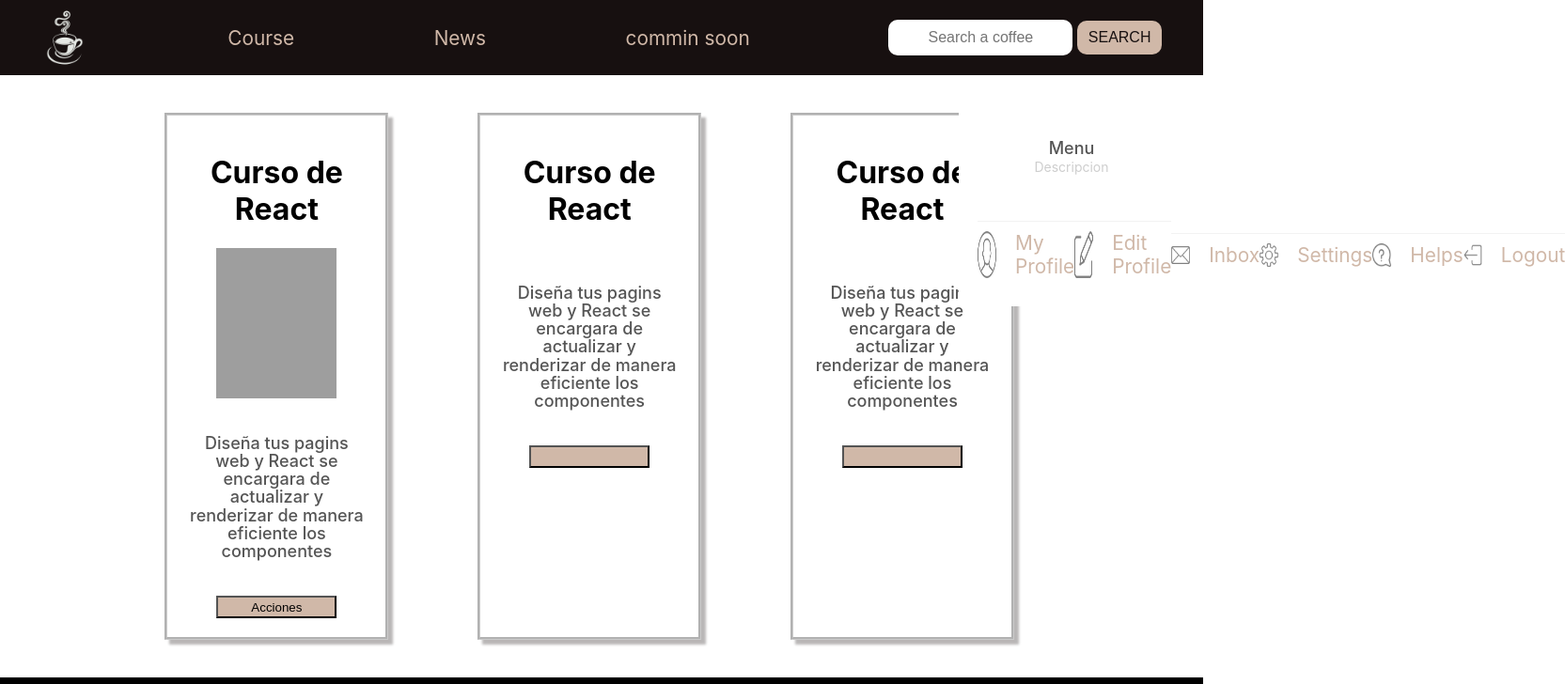
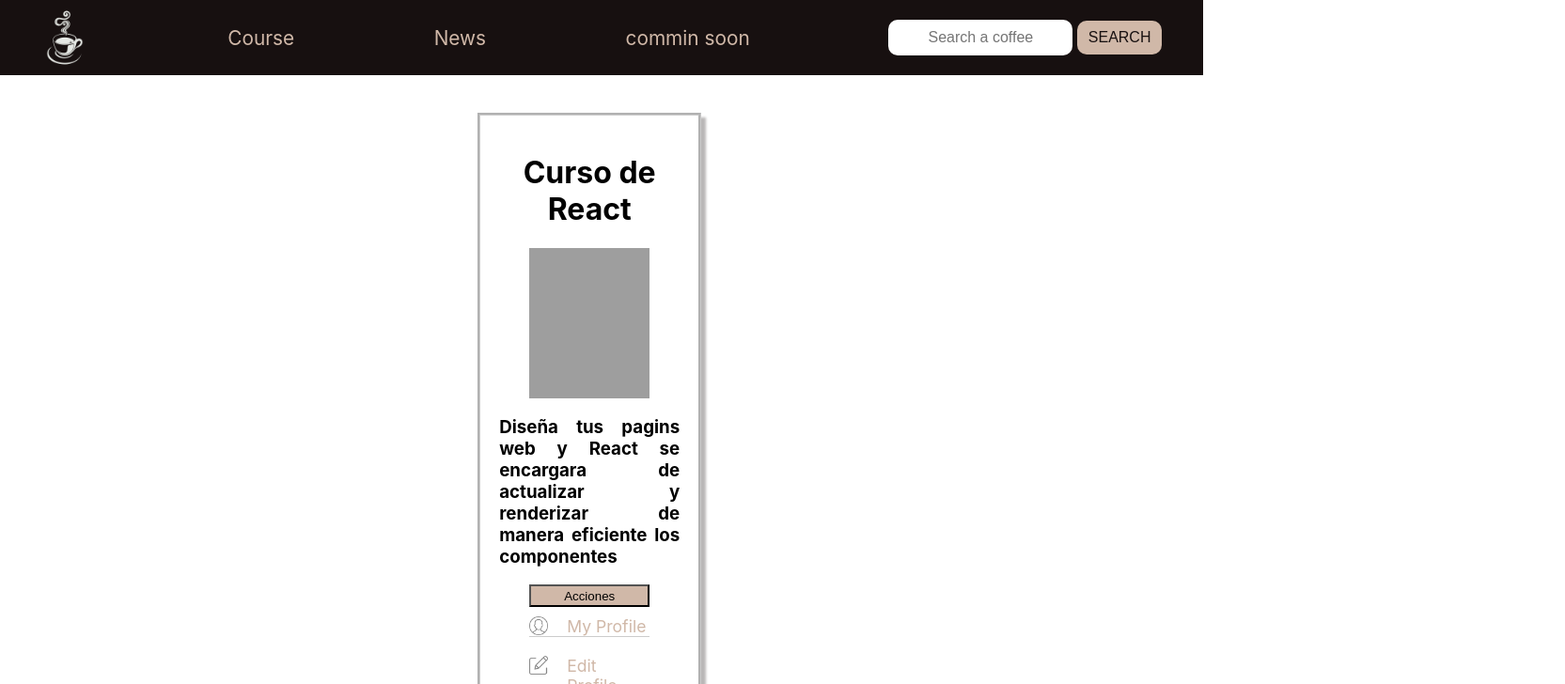
Before and after one commit to JHOFER1/coffee, a React (Create React App) app: page /courses in a window 1280 px wide. Both pictures are taken after a click on the button "Acciones". Shown: the top 728 px of the page at 94% size, 1665 px wide, since content can reach past the window. Built offline with nearby package versions, Linux system fonts and the light colour scheme; grey boxes are pictures that could not be loaded.

Commit message:
incorporacion total de Droptown

```diff
--- a/src/components/common/header/index.scss
+++ b/src/components/common/header/index.scss
@@ -28,8 +28,7 @@ ul{
             color: $accent-variant;
             transition: all 0.5s;
             &:hover {
-                font-size: 1.5em;
-                font-weight: 500;
+                font-size: 1.05em;
             }
             }
     }
--- a/src/components/courses/index.jsx
+++ b/src/components/courses/index.jsx
@@ -7,17 +7,7 @@ import logout from './img/log-out.png';
 import './index.scss';
 import React, {useState, useEffect, useRef} from 'react';
 
-function DropdownItem(props){
-    return(
-      <li className = 'dropdownItem'>
-        <img src={props.img}></img>
-        <a> {props.text} </a>
-      </li>
-    );
-  }
-
 const Courses=()=>{
-
 const [open, setOpen] = useState(false); //Inicializamos una variable de estado en false
 let menuRef = useRef();//
 
@@ -30,8 +20,6 @@ useEffect(() => {
     };
 
     document.addEventListener("mousedown", handler);
-
-
     return() =>{
       document.removeEventListener("mousedown", handler);
     }
@@ -46,13 +34,14 @@ return(
             <h3>Diseña tus pagins web y React se encargara de actualizar y renderizar
                 de manera eficiente los componentes
             </h3>
+
                   <div className='menu-container' ref={menuRef}>
                     <div className='menu-trigger' onClick={()=>{setOpen(!open)}}>
                     <button className='buttonCourser'>Acciones</button>
                     </div>
-            <div className={`dropdown-menu ${open? 'active': 'inactive'}`}>
-                <h3>Menu<br/><span> Descripcion</span></h3>
-                <ul>
+                      <div className={`dropdown-menu ${open? 'active':'inactive'}`}>
+                        {/* <h3 className='h3Courser'>Menu<br/><span> Descripcion</span></h3> */}
+                        <ul className='ulDropdown'>
                         <DropdownItem img = {user} text = {"My Profile"}/>
                         <DropdownItem img = {edit} text = {"Edit Profile"}/>
                         <DropdownItem img = {inbox} text = {"Inbox"}/>
@@ -63,31 +52,17 @@ return(
                       </div>
                   </div>
         </div>
-
-
-
-        <div className="courserContainer">
-            <h1>Curso de React</h1>
-            <h3>Diseña tus pagins web y React se encargara de actualizar y renderizar
-                de manera eficiente los componentes
-            </h3>
-
-            <div className="buttonContainer">
-                <button className='buttonCourser'></button>
-            </div>
-        </div>
-        <div className="courserContainer">
-            <h1>Curso de React</h1>
-            <h3>Diseña tus pagins web y React se encargara de actualizar y renderizar
-                de manera eficiente los componentes
-            </h3>
-
-            <div className="buttonContainer">
-                <button className='buttonCourser'></button>
-            </div>
-        </div>
     </div>
 </>
-)
+);
 }
-export default Courses
+
+function DropdownItem(props){
+  return(
+    <li className='dropdownItem'>
+      <img src={props.img}></img>
+      <a>{props.text}</a>
+    </li>
+  );
+}
+export default Courses;
--- a/src/components/courses/index.scss
+++ b/src/components/courses/index.scss
@@ -25,6 +25,7 @@
     }
     margin: 5vh;
     width: 15vw;
+    max-height: 100vh;
     text-align: justify;
     box-shadow: 5px 5px 2.5px rgba($primary, 0.3);
 }
@@ -38,6 +39,8 @@
     width: 10vw;
     height: 3vh;
     background-color:$accent-variant ;
+    overflow: hidden;
+    cursor: pointer;
 }
 
 ///////////////////////////////////////////////////////////////////
@@ -47,85 +50,96 @@
     --primary-text-color: #555;
     --secondary-text-color: #cecece;
     --border-radius: 8px;
-    --speed: 500ms;
+    --speed: 200ms;
   }
 
-  body {
-    // margin: 0;
-    font-family: -apple-system, BlinkMacSystemFont, 'Segoe UI', 'Roboto', 'Oxygen',
-      'Ubuntu', 'Cantarell', 'Fira Sans', 'Droid Sans', 'Helvetica Neue',
-      sans-serif;
-    -webkit-font-smoothing: antialiased;
-    -moz-osx-font-smoothing: grayscale;
-    // background-color: var(--primary-bg);
+  // body {
+  //   // margin: 0;
+  //   font-family: -apple-system, BlinkMacSystemFont, 'Segoe UI', 'Roboto', 'Oxygen',
+  //     'Ubuntu', 'Cantarell', 'Fira Sans', 'Droid Sans', 'Helvetica Neue',
+  //     sans-serif;
+  //   -webkit-font-smoothing: antialiased;
+  //   -moz-osx-font-smoothing: grayscale;
+  //   // background-color: var(--primary-bg);
+  // }
+
+  // code {
+  //   font-family: source-code-pro, Menlo, Monaco, Consolas, 'Courier New',
+  //     monospace;
+  // }
+
+  // ul{
+  //   list-style: none;
+  //     display: flex;
+  //   flex-direction: column;
+  // }
+  // a {
+  //   text-decoration: none;
+  // }
+
+  .ulDropdown{
+    display: flex;
+    flex-direction: column;
+    font-size: 1.1em;
+    li{
+      // padding: 10px  0;
+      border-bottom: 1px solid rgba(0, 0, 0, 0.2);
+      width: 10vw;
+      color: black;
+    }
+    li:hover a{
+      cursor: pointer;
+      text-decoration:none;
+        }
+    }
+
+  .menu-trigger{
+    display: flex;
+    justify-content: center;
   }
 
-  code {
-    font-family: source-code-pro, Menlo, Monaco, Consolas, 'Courier New',
-      monospace;
-  }
+  // .dropdown-menu{
+  //   position: absolute;
+  //   top: 100px;
+  //   right: 20px;
+  //   background-color: #fff;
+  //   border-radius: var(--border-radius);
+  //   padding: 10px 20px;
+  //   width: 200px;
+  // }
 
-  ul{
-    list-style: none;
-  }
-
-  a {
-    text-decoration: none;
-  }
-
-  .menu-trigger img{
-    position: absolute;
-    top: 20px;
-    right: 20px;
-    height: 60px;
-    width: 60px;
-    border-radius: 50%;
-    overflow: hidden;
-    cursor: pointer;
-    background-color: #fff;
-  }
-
-  .dropdown-menu{
-    position: absolute;
-    top: 100px;
-    right: 20px;
-    background-color: #fff;
-    border-radius: var(--border-radius);
-    padding: 10px 20px;
-    width: 200px;
-  }
-
-  .dropdown-menu::before{
-    content: '';
-    position: absolute;
-    top: -5px;
-    right: 20px;
-    height: 20px;
-    width: 20px;
-    background: var(--secondary-bg);
-    transform: rotate(45deg);
-  }
+  // .dropdown-menu::before{
+  //   content: '';
+  //   position: absolute;
+  //   top: -5px;
+  //   right: 20px;
+  //   height: 20px;
+  //   width: 20px;
+  //   background: var(--secondary-bg);
+  //   transform: rotate(45deg);
+  // }
 
   .dropdown-menu.active{
     opacity: 1;
     visibility: visible;
-    transform: translateY(0);
+    transform: translateY(0px);
     transition: var(--speed) ease;
+    background-color:(--primary-bg, 0.5);
   }
 
   .dropdown-menu.inactive{
     opacity: 0;
     visibility: hidden;
-    transform: translateY(-20px);
+    transform: translateY(-40px);
     transition: var(--speed) ease;
   }
 
 
-  h3{
-    width: 100%;
+  .h3Courser{
+    // width: 100%;
     text-align: center;
     font-size: 18px;
-    padding: 20px 0;
+    // padding: 20px 0;
     font-weight: 500;
     font-size: 18px;
     color: var(--primary-text-color);
@@ -134,19 +148,19 @@
 
   h3 span{
     font-size: 14px;
-    color: var(--secondary-text-color);
+    color: $accent;
     font-weight: 400;
   }
 
-  .dropdown-menu ul li{
-    padding: 10px  0;
-    border-top: 1px solid rgba(0, 0, 0, 0.05);
-  }
+  // .dropdown-menu ul li{
+  //   // padding: 10px  0;
+  //   border-bottom: 1px solid rgba(0, 0, 0, 0.2);
+  // }
 
-  .dropdown-menu ul li:hover a{
-    color: rgb(212, 33, 9);
-    cursor: pointer;
-  }
+  // .dropdown-menu ul li:hover a{
+  //   color: rgb(212, 33, 9);
+  //   cursor: pointer;
+  // }
 
   .dropdown-menu ul li:hover img{
     opacity: 1;
@@ -160,6 +174,7 @@
 
   .dropdownItem img{
     max-width: 20px;
+    max-height: 20px;
     margin-right: 10px;
     opacity: 0.5;
     transition: var(--speed);
```
Lines whose indentation alone changed are shown as unchanged.
